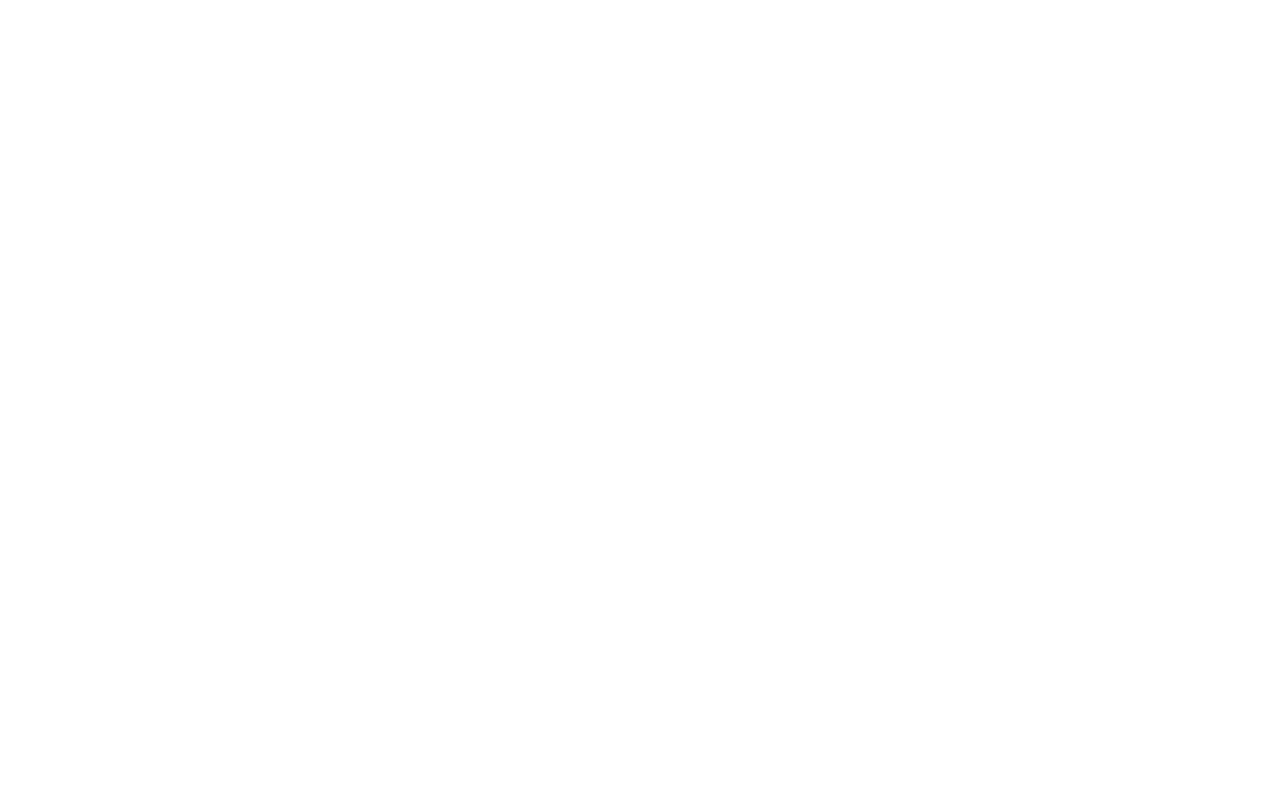
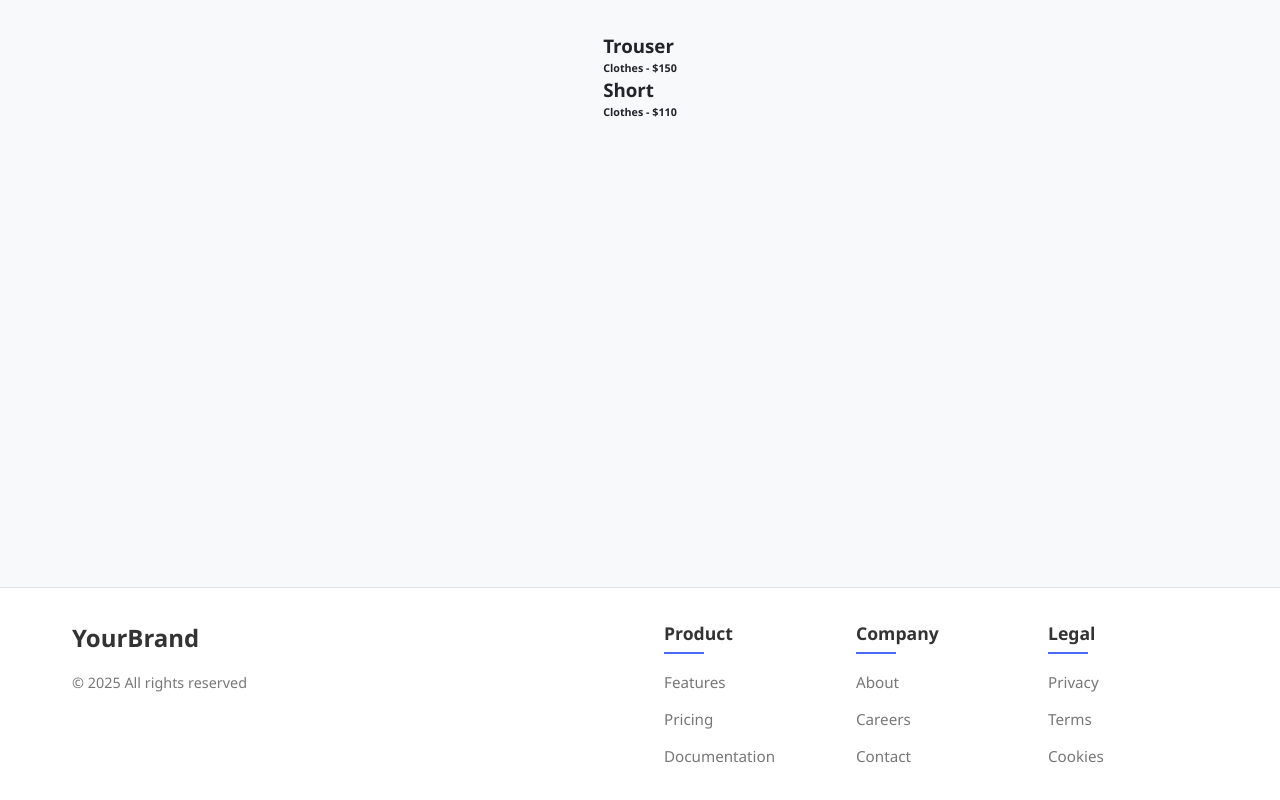
Before and after one commit to ChanukaNadun/perfect-front-end-react, a React (Create React App) app: page /array-methods in a window 1280 px wide. Before the commit this address had no page. Built offline with nearby package versions, Linux system fonts and the light colour scheme.

Commit message:
function filter

```diff
--- /dev/null
+++ b/src/Pages/ArrayMethods/index.jsx
@@ -0,0 +1,47 @@
+import React, { useState, useEffect } from 'react'
+
+function ArrayMethods() {
+  const[filters, setFilters] = useState([])
+
+    function filterProducts(products2, { text, category, min, max }) {
+      return products2.filter(
+        (p) =>
+          (!text || p.name.toLowerCase().includes(text.toLowerCase())) &&
+          (!category || p.category === category) &&
+          (!min || p.price >= min) &&
+          (!max || p.price <= max)
+      );
+    }
+
+    useEffect(() => {
+      const filters = filterProducts(products2, { text: "t", category: "Clothes", min: 100, max: 200
+    })
+      setFilters(filters);
+  }, []);
+
+
+  return (
+    <div>
+      {filters &&
+        filters.map((item, index) => (
+          <div key={index}>
+            <h3>{item.name}</h3>
+            <h6>
+              {item.category} - ${item.price}
+            </h6>
+          </div>
+        ))}
+    </div>
+  );
+}
+
+export default ArrayMethods;
+
+const products2 = [
+  { name: "Shirt", category: "Clothes", price: 80 },
+  { name: "TV", category: "Electronics", price: 500 },
+  { name: "Trouser", category: "Clothes", price: 150 },
+  { name: "Phone", category: "Electronics", price: 650 },
+  { name: "Short", category: "Clothes", price: 110 },
+  { name: "Laptop", category: "Electronics", price: 950 },
+];
--- a/src/Pages/home.jsx
+++ b/src/Pages/home.jsx
@@ -6,8 +6,10 @@
 import { FontAwesomeIcon } from "@fortawesome/react-fontawesome";
 import { faSearch } from "@fortawesome/free-solid-svg-icons";
 import { Dropdown } from "./../components/common/DropDown";
+import { useNavigate } from 'react-router-dom';
 
 function Home() {
+  const navigation = useNavigate();
      const navLinks = [
        { href: "#features", label: "Features" },
        { href: "#pricing", label: "Pricing" },
@@ -16,6 +18,10 @@
        { href: "/memo", label: "Memo" },
        { href: "/state", label: "State" }, // Added duplicate link for testing
      ];
+
+     const handleNavigation = () => {
+       navigation("/array-methods");
+     };
   return (
     <div>
       <Navbar links={navLinks} />
@@ -29,7 +35,11 @@
             </p>
             <div className="hero-actions">
               <Button size="large">Get Started</Button>
-              <Button variant="secondary" size="large">
+              <Button
+                onClick={handleNavigation}
+                variant="secondary"
+                size="large"
+              >
                 Learn More
               </Button>
             </div>
--- a/src/Pages/state/index.jsx
+++ b/src/Pages/state/index.jsx
@@ -36,8 +36,8 @@
   //   console.log(getNewUser, "Get User");
   // }, [getNewUser]);
 
-let passing = scores.filter((s) => s >= 50);
-console.log("Passing:", passing);
+let flat = nested.flat(2);
+console.log("Flattened:", flat);
 
   return (
     <div>
--- a/src/router/router.js
+++ b/src/router/router.js
@@ -4,6 +4,7 @@
 import MemoCallBack from "../Pages/MemoCallBack";
 import { Layout } from "../components/layout/Layout";
 import StateCheck from "../Pages/state";
+import ArrayMethods from "../Pages/ArrayMethods";
 
 const Router = () => {
   return (
@@ -13,6 +14,7 @@
           <Route path="/" element={<Home />} />
           <Route path="/memo" element={<MemoCallBack />} />
           <Route path="/state" element={<StateCheck />} />
+          <Route path="/array-methods" element={<ArrayMethods />} />
         </Route>
       </Routes>
     </Suspense>
```
